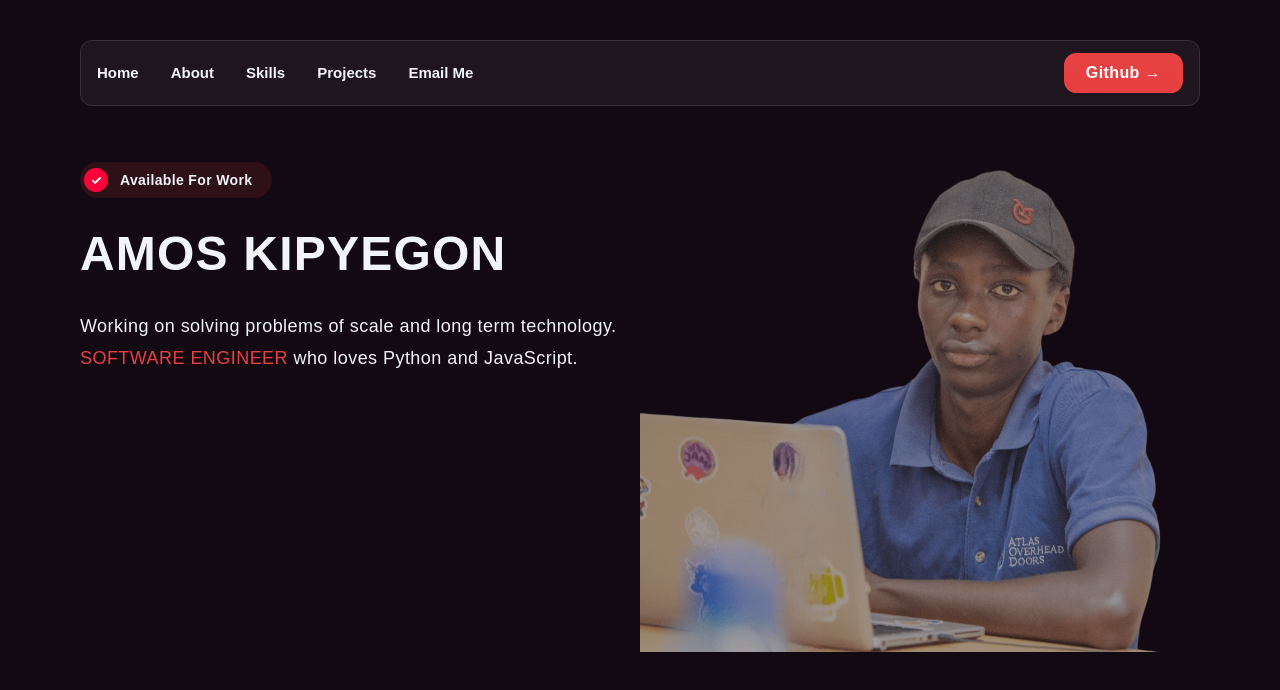
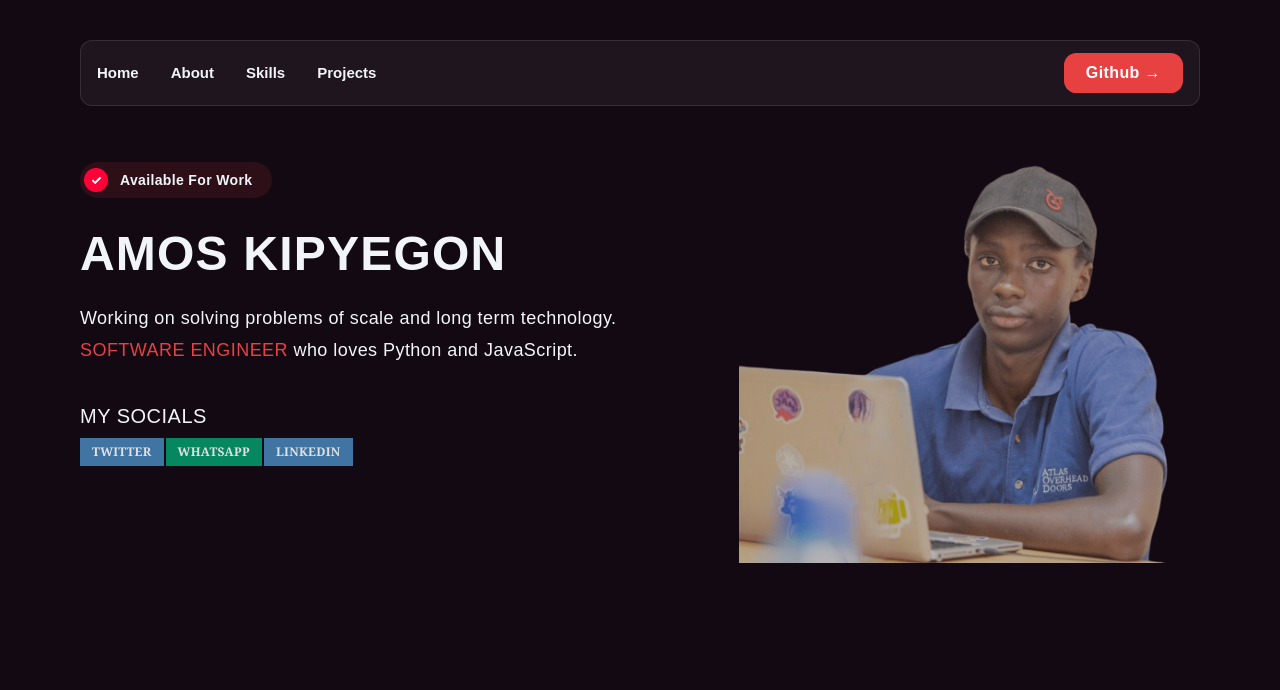
Before and after one commit to amoskipyegon1/AmosDev, a Nuxt app: page / in a window 1280 px wide. Shown: the top 690 px of the page. Built offline with nearby package versions, Linux system fonts and the light colour scheme.

Commit message:
chore: Update on Home Page

```diff
--- a/app.vue
+++ b/app.vue
@@ -15,6 +15,7 @@ body {
 	box-sizing: border-box;
 	-webkit-tap-highlight-color: transparent;
 	outline: none;
+	background-color: "#130912";
 }
 
 ::-webkit-scrollbar {
--- /dev/null
+++ b/components/HomeHero.vue
@@ -0,0 +1,92 @@
+<script setup lang="ts">
+const itemref = ref<Element>(null);
+const elementloader = ref<boolean>(false);
+
+onMounted(() => {
+	const itemObs = new IntersectionObserver(
+		(entry) => {
+			if (entry[0].isIntersecting) {
+				elementloader.value = true;
+				itemObs.unobserve(entry[0].target);
+			}
+		},
+		{
+			threshold: 0.25,
+		}
+	);
+
+	itemObs.observe(itemref.value);
+});
+</script>
+<template>
+	<div class="hero relative grid grid-cols-1 md:grid-cols-2 z-0">
+		<div class="hero-text z-0 px-0 py-4 flex flex-col gap-y-6">
+			<div class="work-status flex flex-row">
+				<button
+					ref="itemref"
+					class="px-1 py-1.5 flex flex-row justify-start items-center gap-x-3 rounded-3xl bg-[#e741421f] transition duration-1000"
+					:class="elementloader ? 'opacity-100 translate-x-0' : 'opacity-0 -translate-x-2'"
+				>
+					<UtilitiesCheckIcon :bg="'w-6 h-6'" />
+					<small class="text-sm font-semibold capitalize tracking-wide pr-4">available for work</small>
+				</button>
+			</div>
+			<h3
+				class="pt-2 text-2xl md:text-5xl font-semibold tracking-wide uppercase transition duration-1000"
+				ref="itemref"
+				:class="elementloader ? 'opacity-100 translate-y-0' : 'opacity-0 translate-y-3'"
+			>
+				Amos Kipyegon
+			</h3>
+			<div class="brief-about">
+				<p
+					class="text-lg tracking-wide leading-8 transition duration-1000"
+					ref="itemref"
+					:class="elementloader ? 'opacity-100 translate-y-0' : 'opacity-0 translate-y-3'"
+				>
+					Working on solving problems of scale and long term technology.
+					<span class="text-[#e74142] uppercase">Software Engineer</span> who loves Python and JavaScript.
+				</p>
+			</div>
+			<div
+				class="socials flex flex-col gap-y-2 pt-3 transition duration-1000"
+				ref="itemref"
+				:class="elementloader ? 'opacity-100 translate-y-0' : 'opacity-0 translate-y-3'"
+			>
+				<h3 class="text-xl tracking-wide uppercase">my socials</h3>
+				<div class="social-links flex flex-wrap gap-y-2 gap-x-0.5">
+					<NuxtLink
+						to="https://twitter.com/_ditto1"
+						target="_blank"
+						class="text-xs py-1.5 px-3 bg-[steelblue] text-gray-50 font-serif font-bold uppercase opacity-90 hover:opacity-80 tracking-wide transition duration-200"
+					>
+						twitter
+					</NuxtLink>
+					<NuxtLink
+						to="https://wa.link/2tzphn"
+						target="_blank"
+						class="text-xs py-1.5 px-3 bg-emerald-600 text-gray-50 font-serif font-bold uppercase opacity-90 hover:opacity-80 tracking-wide transition duration-200"
+					>
+						whatsapp
+					</NuxtLink>
+					<NuxtLink
+						to="https://www.linkedin.com/in/amos-kipyegon/"
+						target="_blank"
+						class="text-xs py-1.5 px-3 bg-[steelblue] text-gray-50 font-serif font-bold uppercase opacity-90 hover:opacity-80 tracking-wide transition duration-200"
+					>
+						linkedin
+					</NuxtLink>
+				</div>
+			</div>
+		</div>
+		<div class="hero-img opacity-5 sm:opacity-20 md:opacity-70 absolute md:relative top-0 right-0 -z-10 flex items-center justify-end">
+			<img
+				src="@/assets/Img/profile-rm.png"
+				alt=""
+				class="bg-inherit w-auto h-[417px] bg-contain transition duration-1000"
+				ref="itemref"
+				:class="elementloader ? 'opacity-100 translate-y-0' : 'opacity-0 translate-y-3'"
+			/>
+		</div>
+	</div>
+</template>
--- a/pages/index.vue
+++ b/pages/index.vue
@@ -1,6 +1,30 @@
+<script setup lang="ts">
+const navref = ref<Element>(null);
+const navloader = ref<boolean>(false);
+
+onMounted(() => {
+	const itemObs = new IntersectionObserver(
+		(entry) => {
+			if (entry[0].isIntersecting) {
+				navloader.value = true;
+				itemObs.unobserve(entry[0].target);
+			}
+		},
+		{
+			threshold: 0.25,
+		}
+	);
+
+	itemObs.observe(navref.value);
+});
+</script>
 <template>
 	<section class="w-full flex flex-col py-6 xl:max-w-[1240px] gap-y-10">
-		<div class="navigation card-tate py-3 rounded-xl px-4 flex flex-row justify-between">
+		<div
+			class="navigation card-tate py-3 rounded-xl px-4 flex flex-row justify-between transition duration-1000"
+			ref="navref"
+			:class="navloader ? 'opacity-100 translate-y-0' : 'opacity-0 -translate-y-2'"
+		>
 			<div class="links flex flex-row items-center gap-x-8">
 				<small
 					class="capitalize hidden sm:block tracking-normal text-[15px] font-semibold hover:text-tomato duration-200 transition cursor-pointer"
@@ -18,38 +42,16 @@
 					class="capitalize hidden sm:block tracking-normal text-[15px] font-semibold hover:text-tomato duration-200 transition cursor-pointer"
 					>projects</small
 				>
-				<small
-					class="capitalize hidden sm:block tracking-normal text-[15px] font-semibold hover:text-tomato duration-200 transition cursor-pointer"
-					>email me</small
-				>
 			</div>
 			<div class="custom-links flex flex-row items-center">
-				<button class="btn hover:opacity-80">
+				<NuxtLink to="https://github.com/Amos-Ditto" target="_blank" class="btn hover:opacity-80">
 					<!-- <UtilitiesGithubIcon :bg="'w-6 h-6 bg-gray-50 rounded-full'" /> -->
 					<span class="text-base capitalize tracking-wide">github →</span>
-				</button>
+				</NuxtLink>
 			</div>
 		</div>
-
-		<div class="hero relative grid grid-cols-1 md:grid-cols-2 z-0">
-			<div class="hero-text z-0 px-0 py-4 flex flex-col gap-y-8">
-				<div class="work-status flex flex-row">
-					<button class="px-1 py-1.5 flex flex-row justify-start items-center gap-x-3 rounded-3xl bg-[#e741421f]">
-						<UtilitiesCheckIcon :bg="'w-6 h-6'" />
-						<small class="text-sm font-semibold capitalize tracking-wide pr-4">available for work</small>
-					</button>
-				</div>
-				<h3 class="text-2xl md:text-5xl font-semibold tracking-wide uppercase">Amos Kipyegon</h3>
-				<div class="brief-about">
-					<p class="text-lg tracking-wide leading-8">
-						Working on solving problems of scale and long term technology.
-						<span class="text-[#e74142] uppercase">Software Engineer</span> who loves Python and JavaScript.
-					</p>
-				</div>
-			</div>
-			<div class="hero-img opacity-5 sm:opacity-20 md:opacity-60 absolute md:relative top-0 right-0 -z-10">
-				<img src="@/assets/Img/profile-rm.png" alt="" class="bg-inherit" />
-			</div>
+		<div class="hero">
+			<HomeHero />
 		</div>
 	</section>
 </template>
```
